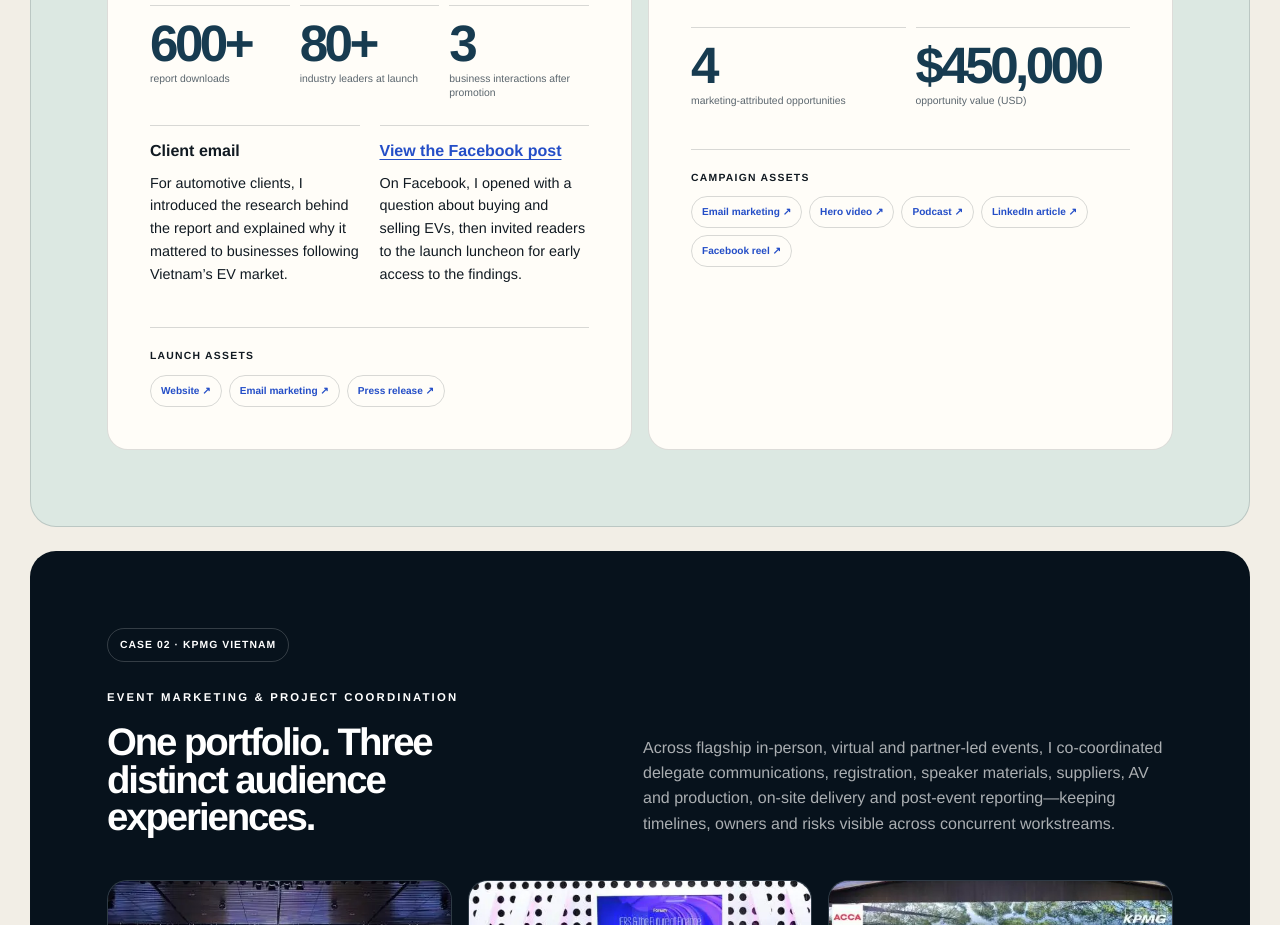
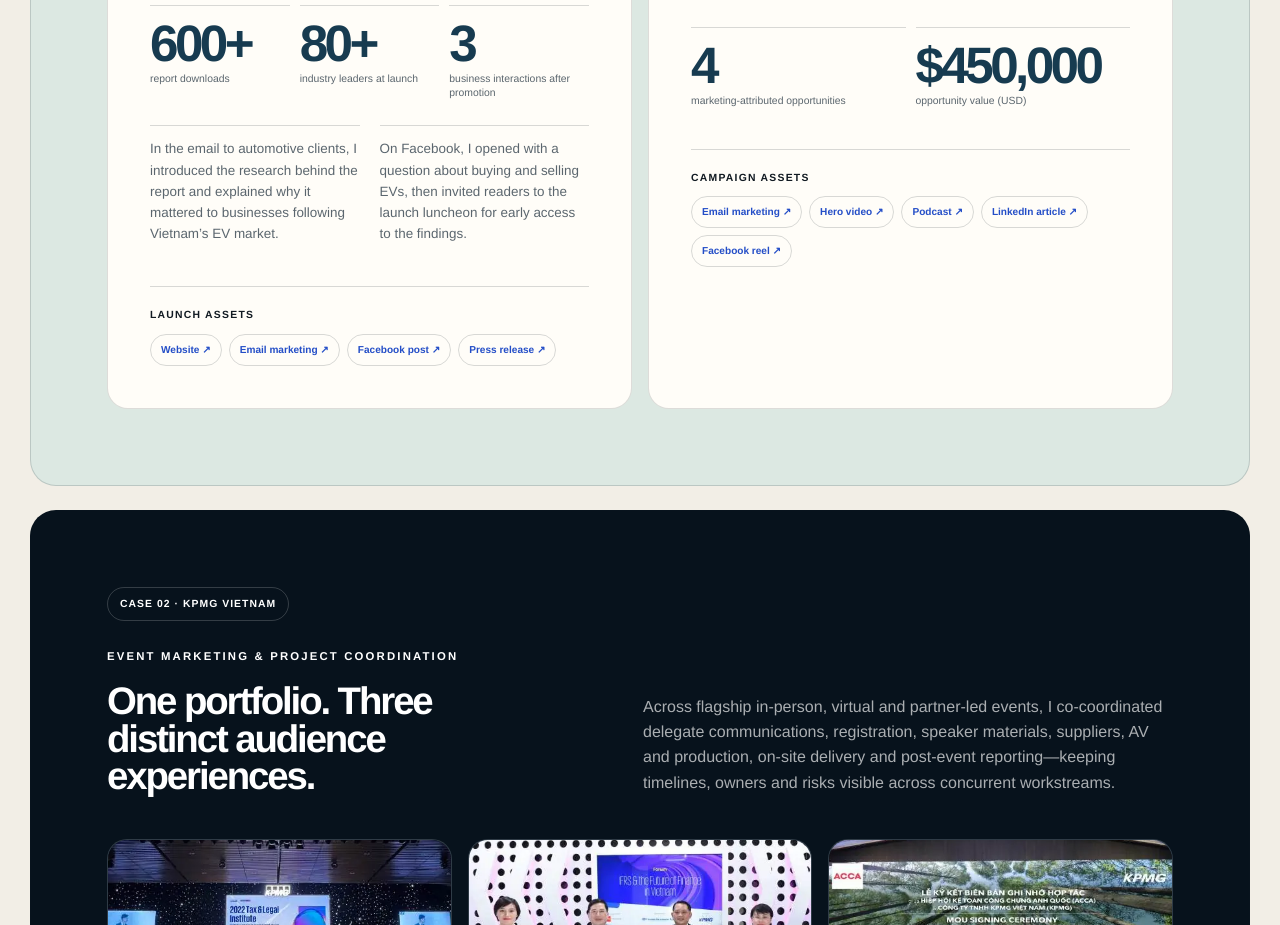
Before and after one commit to LinhHa22/LinhHa22.github.io, a plain HTML site: page index.html in a window 1280 px wide. Shown: the part 2520-3445 px from the top of the page. Drawn offline with Linux system fonts and the light colour scheme.

Commit message:
Use body text for EV launch notes and move Facebook post to launch assets

```diff
--- a/index.html
+++ b/index.html
@@ -260,7 +260,7 @@
     .insight-body { display: flex; flex: 1; flex-direction: column; padding: clamp(28px, 4vw, 42px); }
     .insight-body .eyebrow { color: var(--blue); }
     .insight-body h4 { margin: 0 0 15px; font-size: clamp(1.8rem, 3vw, 2.65rem); letter-spacing: -.05em; line-height: .98; }
-    .insight-body > p { color: var(--muted); font-size: .84rem; }
+    .insight-body > p, .channel-comparison > p { color: var(--muted); font-size: .84rem; }
     .insight-metrics { display: grid; grid-template-columns: repeat(2, minmax(0, 1fr)); gap: 10px; margin: 16px 0 24px; }
     .insight-metrics.three { grid-template-columns: repeat(3, minmax(0, 1fr)); }
     .insight-metrics div { padding-top: 15px; border-top: 1px solid var(--line); }
@@ -269,9 +269,7 @@
     .insight-posm { margin-top: auto; padding-top: 20px; border-top: 1px solid var(--line); }
     .insight-posm > span { display: block; margin-bottom: 10px; color: var(--ink); font-size: .65rem; font-weight: 800; letter-spacing: .12em; text-transform: uppercase; }
     .channel-comparison { display: grid; grid-template-columns: repeat(auto-fit, minmax(min(100%, 10rem), 1fr)); gap: 1.25rem; margin: 1.25rem 0; }
-    .channel-comparison > div { padding-top: .75rem; border-top: 1px solid var(--line); }
-    .channel-comparison a { color: var(--blue); font-weight: 700; text-decoration: underline; text-underline-offset: .18em; }
-    .channel-comparison p { margin: .5rem 0 0; font-size: .9rem; }
+    .channel-comparison > p { margin: 0; padding-top: .75rem; border-top: 1px solid var(--line); }
     .insight-links { display: flex; flex-wrap: wrap; gap: 7px; }
     .insight-links a { padding: 7px 10px; border: 1px solid var(--line); border-radius: 999px; color: var(--blue); font-size: .63rem; font-weight: 750; }
     .insight-links a:hover { border-color: var(--blue); background: var(--blue); color: white; }
@@ -586,19 +584,14 @@
                     <div><strong>80+</strong><span>industry leaders at launch</span></div>
                     <div><strong>3</strong><span>business interactions after promotion</span></div>
                   </div>
-                  <div class="channel-comparison" aria-label="EV report email and social examples">
-                    <div>
-                      <strong>Client email</strong>
-                      <p>For automotive clients, I introduced the research behind the report and explained why it mattered to businesses following Vietnam’s EV market.</p>
-                    </div>
-                    <div>
-                      <a href="https://www.facebook.com/100064332713122/posts/pfbid02MfguU3bdeqGsGLRswRrq4RTpFSbKj3SeBRXUwwGoJB1RbsWJUMjZkdFjM3gEBM85l/" target="_blank" rel="noreferrer">View the Facebook post</a>
-                      <p>On Facebook, I opened with a question about buying and selling EVs, then invited readers to the launch luncheon for early access to the findings.</p>
-                    </div>
+                  <div class="channel-comparison">
+                    <p>In the email to automotive clients, I introduced the research behind the report and explained why it mattered to businesses following Vietnam’s EV market.</p>
+                    <p>On Facebook, I opened with a question about buying and selling EVs, then invited readers to the launch luncheon for early access to the findings.</p>
                   </div>
                   <div class="insight-posm"><span>Launch assets</span><div class="insight-links">
                     <a href="https://kpmg.com/vn/en/home/insights/2024/07/the-ev-landscape-in-vietnam.html" target="_blank" rel="noreferrer">Website ↗</a>
                     <a href="https://drive.google.com/drive/folders/1kCCJFZzXprMDl7rnqYyfS2_zR5pGNHCG" target="_blank" rel="noreferrer">Email marketing ↗</a>
+                    <a href="https://www.facebook.com/100064332713122/posts/pfbid02MfguU3bdeqGsGLRswRrq4RTpFSbKj3SeBRXUwwGoJB1RbsWJUMjZkdFjM3gEBM85l/" target="_blank" rel="noreferrer">Facebook post ↗</a>
                     <a href="https://docs.google.com/document/d/1NRYWnOMaiYNWQcGQPP51H49A03NMixrz/edit" target="_blank" rel="noreferrer">Press release ↗</a>
                   </div></div>
                 </div>
```
